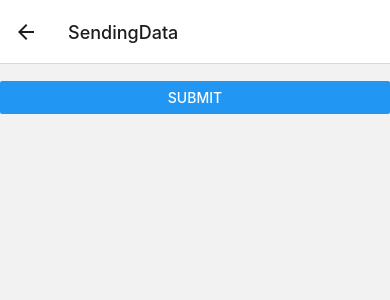
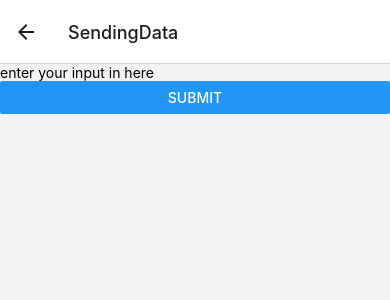
Before and after one commit to studentocsbMatvei/KennyAppOCSB2024, a React Native app in the folder DeliveryApp/: screen /SendingData in a window 390 px wide. Shown: the top 300 px of the page. Built offline with nearby package versions, Linux system fonts and the light colour scheme.

Commit message:
Added an example of a data sending function and a node js endpoint that accepts that data and prints it in a terminal.

```diff
--- a/DeliveryApp/pages/SendingData.js
+++ b/DeliveryApp/pages/SendingData.js
@@ -3,21 +3,24 @@ import { StatusBar } from 'expo-status-bar';
 import { StyleSheet, Text, View, Button, Pressable, Dimensions, TextInput } from 'react-native';
 import axios from 'axios';
 
-const API_URL = "http://10.13.21.17:5000/api/accept_data";
+const API_URL = "http://10.13.202.52:5000/api/accept_data";
 
 export default function SendingData({navigation}) {
-    const [number, setNumber] = useState(null);
+    const [inputValue, setInputValue] = useState(null);
 
-    const handleInput = (input) => {
-        setNumber(input);
-    }
-    const handleSubmit = () => {
-        alert('You entered: ' + number);
-    }
+    const handlePostRequest = async () => {
+        try {
+            const response = await axios.post(API_URL, {data: inputValue});
+            console.log(response.data);
+        } catch (error) {
+            console.error('Error occured: ', error);
+        }
+    };
+
     return (
         <View>
-            <TextInput onChangeText={handleInput} value={number}/>
-            <Button title='Submit' onPress={handleSubmit} />
+            <TextInput placeholder='enter your input in here' value={inputValue} onChangeText={(text) => setInputValue(text)}/>
+            <Button title="submit" onPress={handlePostRequest}/>
         </View>
-    );
+    )
 }
```
Also changed, not shown: 1 other file (tests, documents, lock files or other folders).
